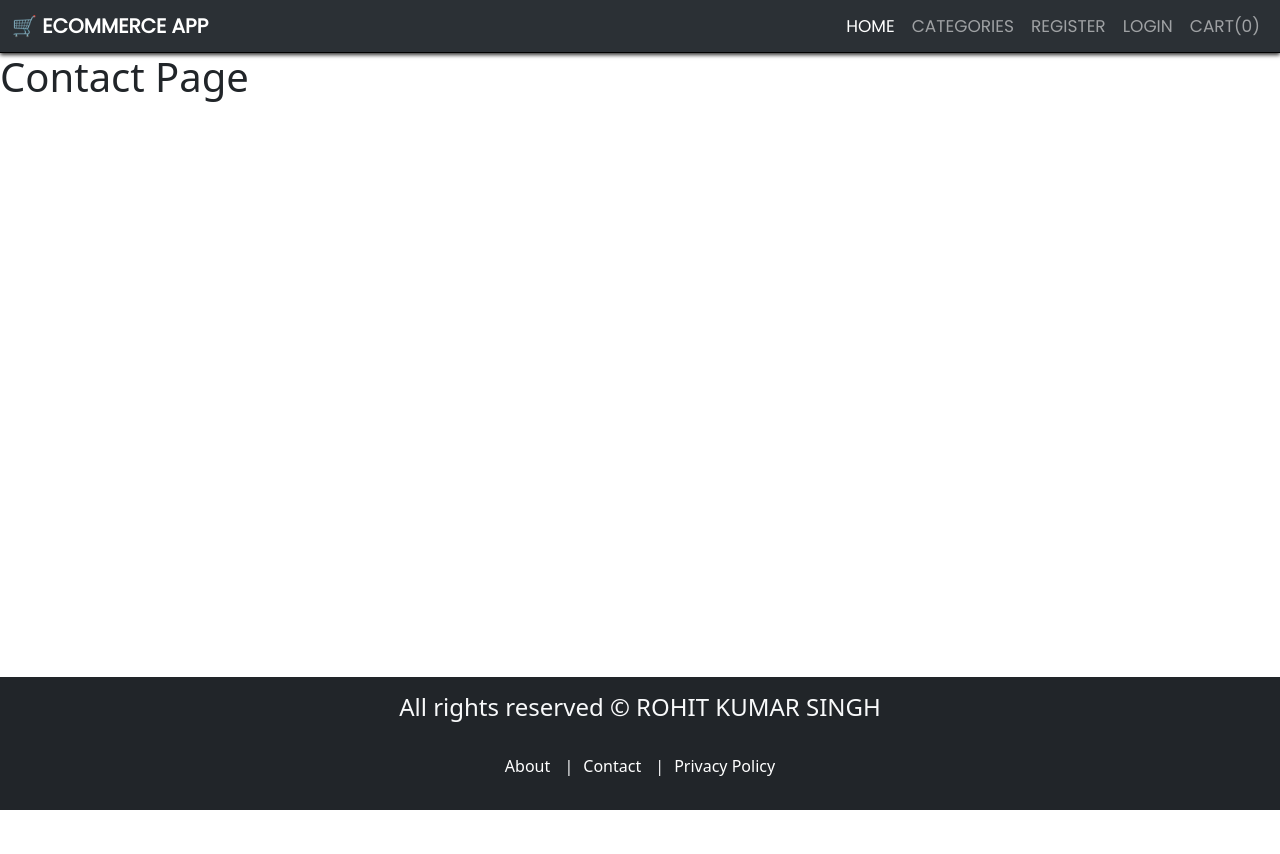
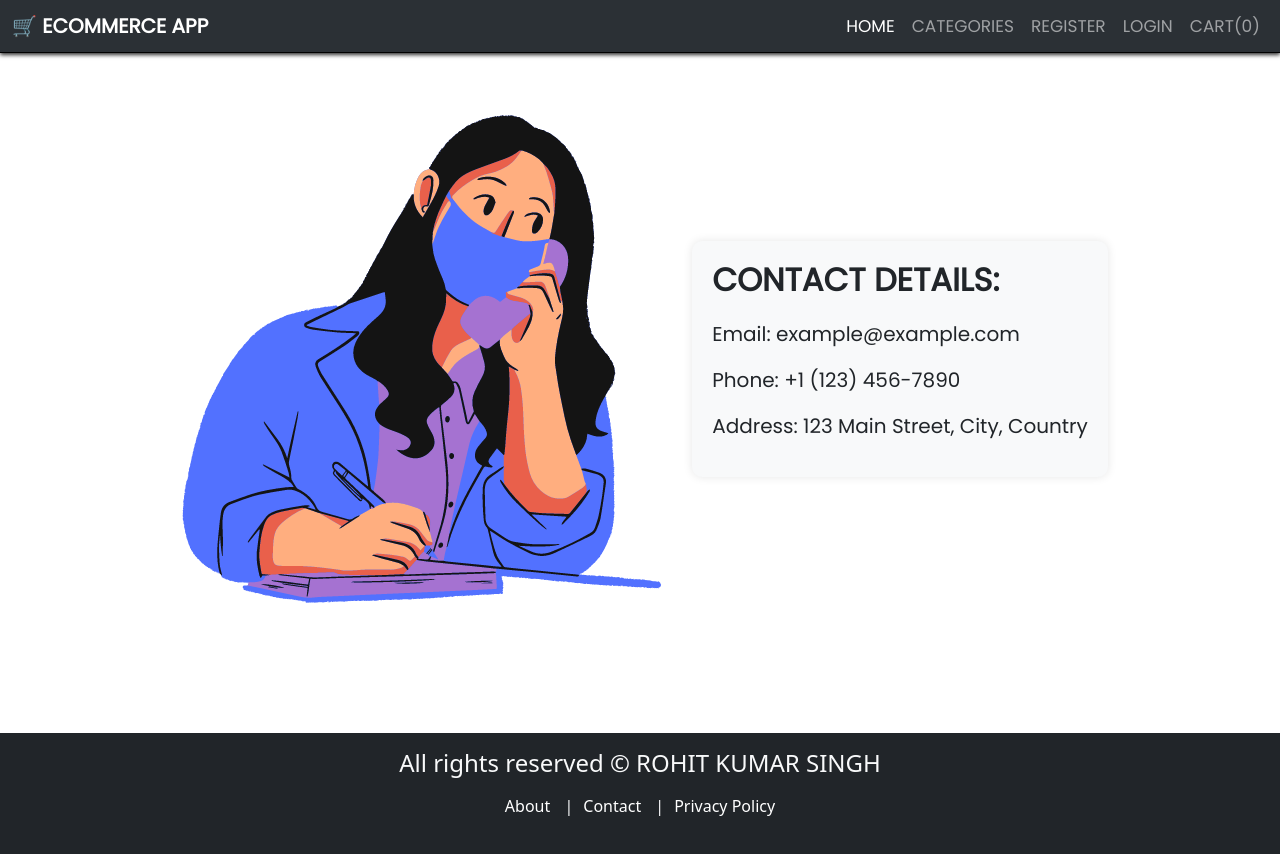
Before and after one commit to rohitsinghkcodes/TechMart, a React (Create React App) app in the folder client/: page /contact in a window 1280 px wide. Shown: the top 854 px of the page. Before the commit the page ends 810 px from the top, so only its background shows below. Built offline with nearby package versions, Linux system fonts and the light colour scheme; a web font is replaced by a local one.

Commit message:
contact page created

```diff
--- a/client/src/Components/Layouts/Footer.js
+++ b/client/src/Components/Layouts/Footer.js
@@ -7,11 +7,10 @@ const Footer = () => {
       <h4 className="text-center">
         All rights reserved &copy; ROHIT KUMAR SINGH
       </h4>
-      <br/>
       <p className="text-center at-3">
         <Link to="/about">About</Link>   |
-        <Link to="/about">Contact</Link>  |
-        <Link to="/about">Privacy Policy</Link>
+        <Link to="/contact">Contact</Link>  |
+        <Link to="/policy">Privacy Policy</Link>
       </p>
     </div>
   );
--- a/client/src/Pages/Contact.js
+++ b/client/src/Pages/Contact.js
@@ -1,12 +1,24 @@
-import React from 'react'
+// Contact.js
+import React from 'react';
 import Layout from "../Components/Layouts/Layout.js";
+import contactImage from "../images/contact.png";
 
 const Contact = () => {
   return (
     <Layout>
-      <h1>Contact Page</h1>
+      <div className="container text-center">
+        <div className="contact-container">
+          <img src={contactImage} alt="Contact" className="contact-image" />
+          <div className="contact-details">
+            <h2>Contact Details:</h2>
+            <p>Email: example@example.com</p>
+            <p>Phone: +1 (123) 456-7890</p>
+            <p>Address: 123 Main Street, City, Country</p>
+          </div>
+        </div>
+      </div>
     </Layout>
-  )
-}
+  );
+};
 
-export default Contact
+export default Contact;
--- a/client/src/index.css
+++ b/client/src/index.css
@@ -36,8 +36,11 @@ font-family: 'Poppins', sans-serif; */
 }
 
 /* #####################
-Footer
+FOOTER CSS
 ##################### */
+.footer .text-center {
+  padding-bottom: 8px;
+}
 .footer a {
   padding: 10px;
   text-decoration: none;
@@ -46,6 +49,10 @@ Footer
 .footer a:hover {
   color: rgb(163, 161, 161);
 }
+
+/* #####################
+PAGE NOT FOUND CSS
+##################### */
 
 .pnf {
   display: flex;
@@ -64,7 +71,7 @@ Footer
   font-weight: normal;
 }
 
-.pnf-emoji{
+.pnf-emoji {
   font-size: 70px;
   margin-bottom: 0;
 }
@@ -76,3 +83,35 @@ Footer
   padding: 10px;
   margin-top: 10px;
 }
+
+/* #####################
+CONTACT CSS
+##################### */
+.contact-container {
+  display: flex;
+  align-items: center;
+  justify-content: center;
+  margin-top: 5%;
+}
+
+.contact-image {
+  max-width: 50%; /* Adjust the width as needed */
+  height: auto;
+  margin-right: 20px;
+}
+
+.contact-details {
+  font-size: 20px;
+  font-family: "Poppins", sans-serif;
+  text-align: left;
+  background-color: #f8f9fa; /* Light gray background color, adjust as needed */
+  padding: 20px;
+  border-radius: 10px; /* Rounded corners */
+  box-shadow: 0 0 10px rgba(0, 0, 0, 0.1); /* Box shadow for depth effect, adjust as needed */
+}
+
+.contact-details h2 {
+  font-weight: bold;
+  text-transform: uppercase;
+  margin-bottom: 20px;
+}
```
Also changed, not shown: client/public/contact.png (added), client/src/images/contact.png (added).
